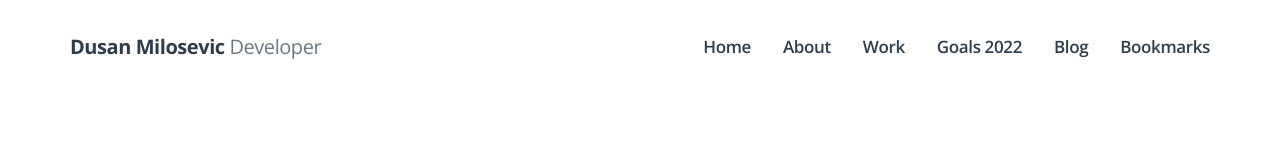
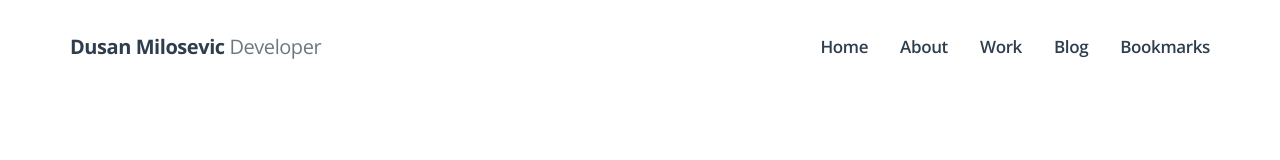
Before and after one commit to DEmanderbag/portfoliov2, a Next.js app: page /work in a window 1280 px wide. Shown: the top 160 px of the page. Built offline with nearby package versions, Linux system fonts and the light colour scheme.

Commit message:
Remove goals page from navigation, update gap and padding on project cards

```diff
--- a/components/LocalNav.js
+++ b/components/LocalNav.js
@@ -1,6 +1,7 @@
 import styles from "../styles/components/LocalNav.module.scss";
 import Link from "next/link";
 import Image from "next/image";
+
 const LocalNav = () => {
   return (
     <nav className={styles.localNav}>
--- a/components/layout/Navigation.js
+++ b/components/layout/Navigation.js
@@ -14,10 +14,6 @@ const navigationData = [
   {
     linkLabel: "Work",
     path: "/work",
-  },
-  {
-    linkLabel: "Goals 2022",
-    path: "/goals",
   },
   {
     linkLabel: "Blog",
--- a/styles/components/ProjectCard.module.scss
+++ b/styles/components/ProjectCard.module.scss
@@ -3,11 +3,12 @@
 .projectGrid {
   display: grid;
   grid-template-columns: 1fr;
-  gap: var(--size-4);
+  gap: 1px;
   @include respond-above(tablet) {
     padding-left: var(--size-4);
     padding-right: var(--size-4);
     grid-template-columns: repeat(2, 1fr);
+    gap: var(--size-5);
     grid-template-rows: 100px 1fr 100px 1fr 100px;
     max-width: 1140px;
     margin: 0 auto;
```
